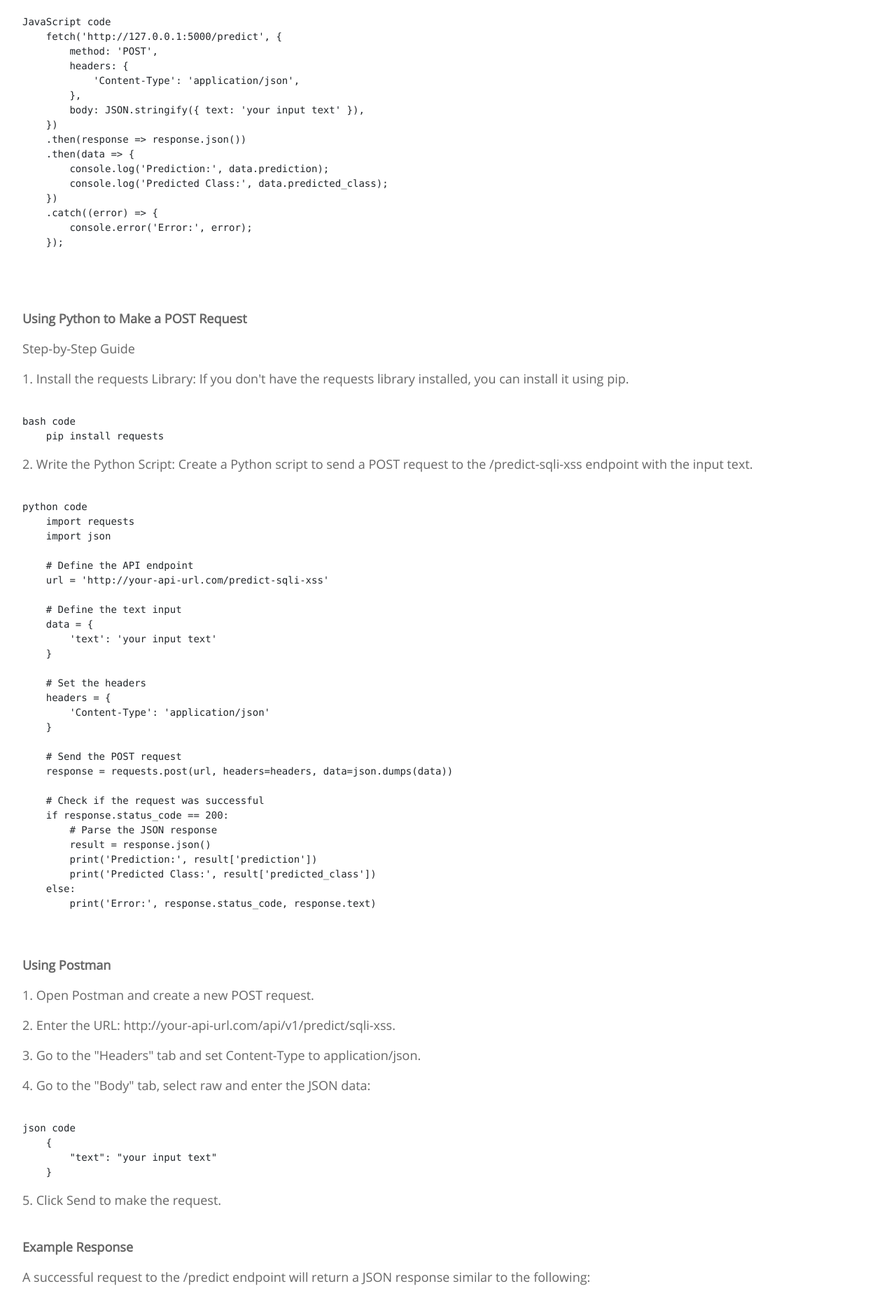
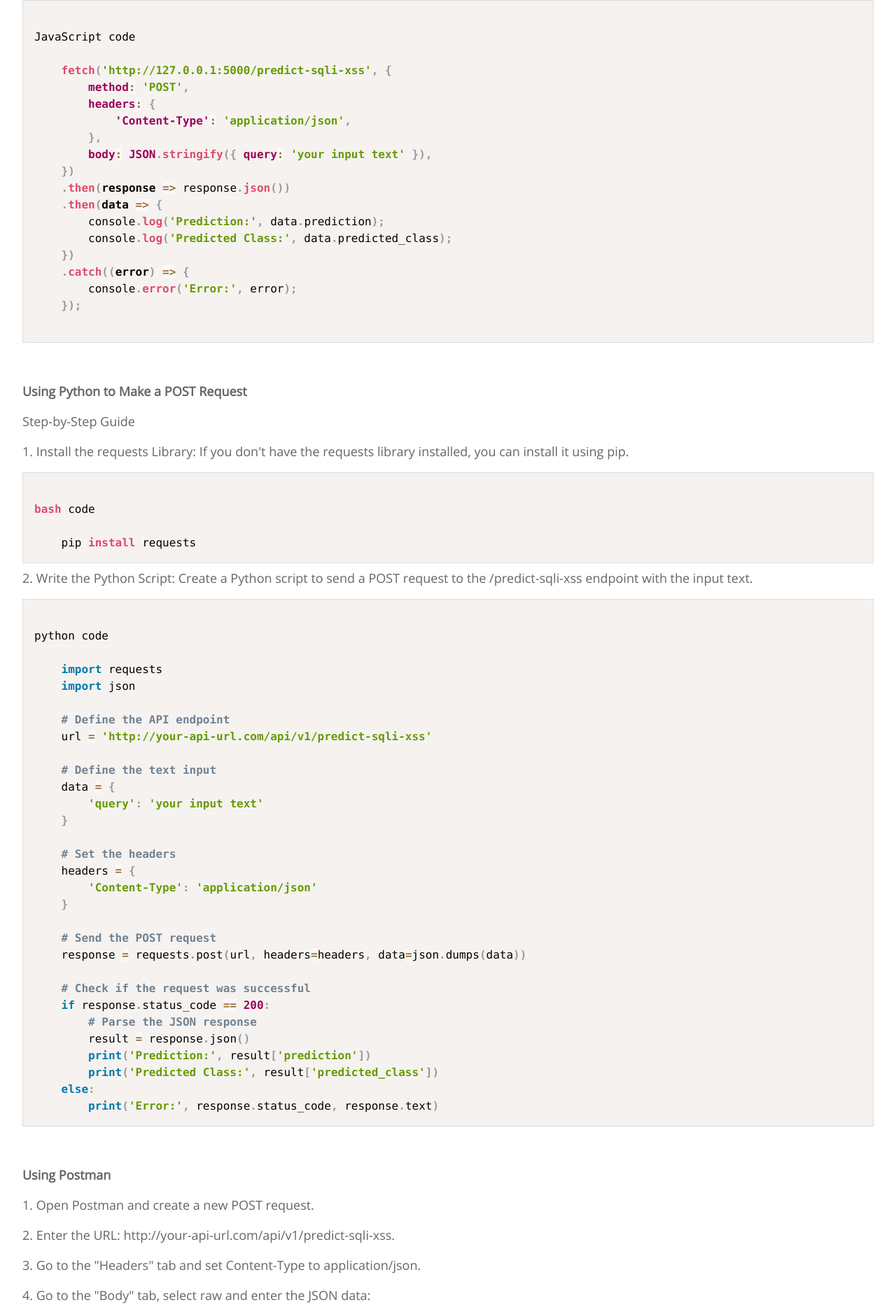
Before and after one commit to Fo4tun3/sqli-xss-detection-api, a plain HTML site: page frontend/api-docs.html in a window 1280 px wide. Shown: the part 630-2498 px from the top of the page at 70% size. Drawn offline with nearby package versions, Linux system fonts and the light colour scheme; a web font is replaced by a local one.

Commit message:
updated api-docs page code colors

```diff
--- a/frontend/api-docs.html
+++ b/frontend/api-docs.html
@@ -20,6 +20,7 @@
     <link rel="stylesheet" href="css/style copy.css">
 
     <link rel="stylesheet" href="passcss/api.css">
+    <link href="https://cdnjs.cloudflare.com/ajax/libs/prism/1.24.1/themes/prism.min.css" rel="stylesheet" />
 
     <title>SQLi_XSS Detect</title>
     <style>
@@ -45,7 +46,10 @@
             padding-top: 18px;
         }
 
-
+        pre {
+            border: 1px solid #ddd;
+            padding-top: -60px;
+        }
     </style>
 </head>
 <body style="background-color: white;">
@@ -104,14 +108,15 @@
         <h2>Getting Started</h2>
         <p>To start using the API, follow these steps...</p><br><br>
         <p><strong>Using JavaScript Fetch</strong></p>
-        <pre><code>
+        <pre><code class="language-javascript">
 JavaScript code
-    fetch('http://127.0.0.1:5000/predict', {
+
+    fetch('http://127.0.0.1:5000/predict-sqli-xss', {
         method: 'POST',
         headers: {
             'Content-Type': 'application/json',
         },
-        body: JSON.stringify({ text: 'your input text' }),
+        body: JSON.stringify({ query: 'your input text' }),
     })
     .then(response => response.json())
     .then(data => {
@@ -128,22 +133,24 @@ JavaScript code
         <p><strong>Using Python to Make a POST Request</strong></p>
 <p>Step-by-Step Guide</p>
 <p>1. Install the requests Library: If you don't have the requests library installed, you can install it using pip.</p>
-<pre><code>
+<pre><code class="language-bash">
 bash code
+
     pip install requests
 </pre></code>
 <p>2. Write the Python Script: Create a Python script to send a POST request to the /predict-sqli-xss endpoint with the input text.</p>
-<pre><code>
+<pre><code class="language-python">
 python code
+
     import requests
     import json
 
     # Define the API endpoint
-    url = 'http://your-api-url.com/predict-sqli-xss'
+    url = 'http://your-api-url.com/api/v1/predict-sqli-xss'
 
     # Define the text input
     data = {
-        'text': 'your input text'
+        'query': 'your input text'
     }
 
     # Set the headers
@@ -167,13 +174,14 @@ python code
 
         <p><strong>Using Postman</strong></p>
         <p>1. Open Postman and create a new POST request.</p>
-        <p>2. Enter the URL: http://your-api-url.com/api/v1/predict/sqli-xss.</p>
+        <p>2. Enter the URL: http://your-api-url.com/api/v1/predict-sqli-xss.</p>
         <p>3. Go to the "Headers" tab and set Content-Type to application/json.</p>
         <p>4. Go to the "Body" tab, select raw and enter the JSON data:</p>
-<pre><code>
+<pre><code class="language-json">
 json code
+
     {
-        "text": "your input text"
+        "query": "your input text"
     }
 </pre></code>
         <p>5. Click Send to make the request.</p>
@@ -181,8 +189,9 @@ json code
         <p><strong>Example Response</strong></p>
         <p>A successful request to the /predict endpoint will return a JSON response similar to the following:</p>
 
-<pre><code>
+<pre><code class="language-json">
 json code
+
     {
         "prediction": {
             "SQL Injection": 0.8814384341239929,
@@ -198,10 +207,10 @@ json code
         <h2>Endpoints</h2>
         <h4>/detect-sqli-xss</h4>
         <p>Detects SQLi and XSS vulnerabilities.</p>
-        <pre><code>
+        <pre><code class="language-json">
     {
     "method": "POST",
-    "endpoint": "/detect-sqli-xss",
+    "endpoint": "/api/v1/predict-sqli-xss",
     "body": {
                 "query": "SELECT * FROM users WHERE id = 1"
             }
@@ -242,10 +251,10 @@ json code
 
             <p style="font-weight: bold;">Q4: How do I use the /detect-sqli endpoint?</p>
             <p>A4: To use the /detect-sqli endpoint, send a POST request with the following JSON payload:</p>
-            <pre><code>
+            <pre><code class="language-json">
     {
     "method": "POST",
-    "endpoint": "/detect-sqli-xss",
+    "endpoint": "/api/v1/predict-sqli-xss",
     "body": {
         "query": "SELECT * FROM users WHERE id = 1"
     }
@@ -425,6 +434,12 @@ json code
 <script src="js/bootstrap.min.js"></script>
 <!-- owl carousel js-->
 <script src="owl-carousel/owl.carousel.min.js"></script>
+
+<script src="https://cdnjs.cloudflare.com/ajax/libs/prism/1.24.1/prism.min.js"></script>
+<script src="https://cdnjs.cloudflare.com/ajax/libs/prism/1.24.1/components/prism-python.min.js"></script>
+<script src="https://cdnjs.cloudflare.com/ajax/libs/prism/1.24.1/components/prism-bash.min.js"></script>
+<script src="https://cdnjs.cloudflare.com/ajax/libs/prism/1.24.1/components/prism-json.min.js"></script>
+<script src="https://cdnjs.cloudflare.com/ajax/libs/prism/1.24.1/components/prism-javascript.min.js"></script>
 <script src="js/main.js"></script>
 <script src="myjs/func.js"></script>
 </body>
```
